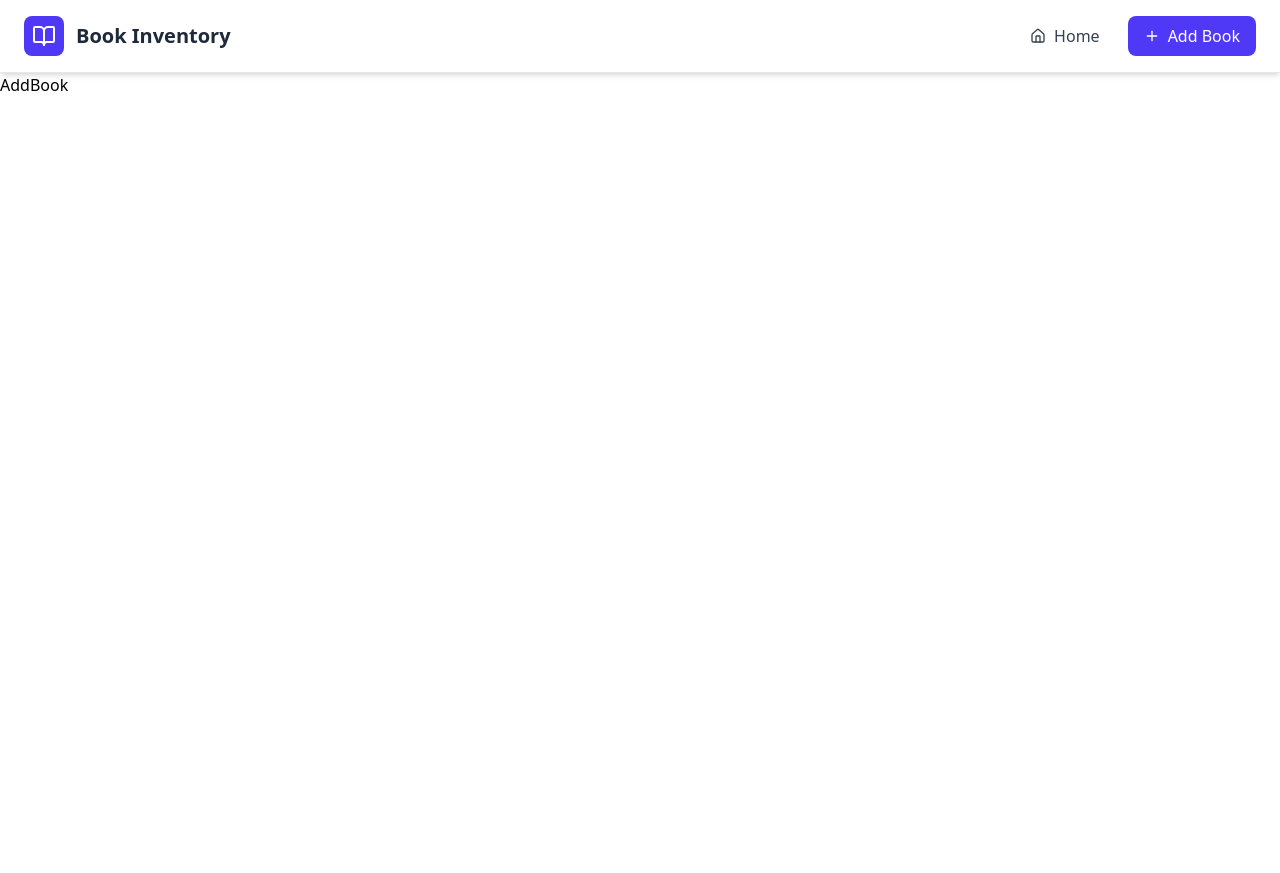
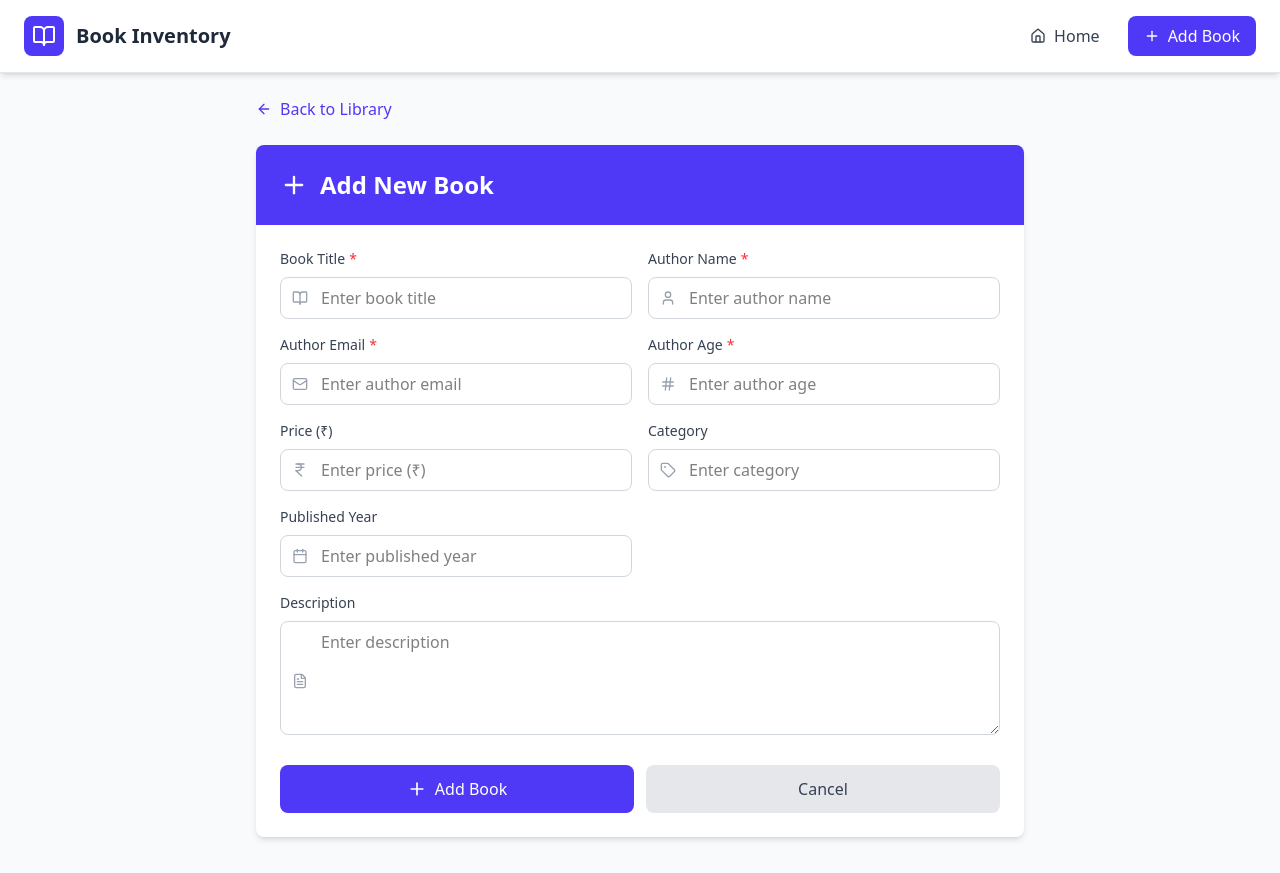
Before and after one commit to HVR2511/Book-Inventory-System, a React (Vite) app: page /addbook in a window 1280 px wide. Before the commit the page ends 800 px from the top, so only its background shows below. Built offline with nearby package versions, Linux system fonts and the light colour scheme.

Commit message:
Add book creation page with validation

```diff
--- a/src/components/AddBook.jsx
+++ b/src/components/AddBook.jsx
@@ -1,6 +1,163 @@
-const AddBook = () => {
-    return (
-        <h1>AddBook</h1>
-    )
+import { useState } from "react";
+import { useNavigate, Link } from "react-router-dom";
+import { addBook } from "../services/BookApi";
+import { ArrowLeft, BookOpen, User, Mail, Hash, FileText, Tag, Calendar, Plus, IndianRupeeIcon } from "lucide-react";
+
+export default function AddBook() {
+  const navigate = useNavigate();
+  const [form, setForm] = useState({
+    title: "",
+    author: "",
+    email: "",
+    age: "",
+    price: "",
+    category: "",
+    publishedYear: "",
+    description: ""
+  });
+
+  const [errors, setErrors] = useState({});
+  const [loading, setLoading] = useState(false);
+
+  const validate = () => {
+    const err = {};
+
+    if (!form.title.trim()) err.title = "Title is required";
+    if (!/^[A-Za-z ]+$/.test(form.author))
+      err.author = "Author must contain only letters";
+    if (!/^\S+@\S+\.\S+$/.test(form.email))
+      err.email = "Invalid email address";
+    if (!Number.isInteger(Number(form.age)) || form.age <= 0)
+      err.age = "Age must be a valid number";
+    if (form.price && isNaN(Number(form.price)))
+      err.price = "Price must be a valid number";
+    if (form.publishedYear && !Number.isInteger(Number(form.publishedYear)))
+      err.publishedYear = "Year must be a valid number";
+
+    setErrors(err);
+    return Object.keys(err).length === 0;
+  };
+
+  const submit = async (e) => {
+    e.preventDefault();
+    if (!validate()) return;
+
+    setLoading(true);
+    try {
+      await addBook(form);
+      navigate("/");
+    } catch (error) {
+      console.error("Error adding book:", error);
+      alert("Failed to add book. Please try again.");
+    } finally {
+      setLoading(false);
+    }
+  };
+
+  const fields = [
+    { name: "title", label: "Book Title", icon: BookOpen, type: "text", required: true },
+    { name: "author", label: "Author Name", icon: User, type: "text", required: true },
+    { name: "email", label: "Author Email", icon: Mail, type: "email", required: true },
+    { name: "age", label: "Author Age", icon: Hash, type: "number", required: true },
+    { name: "price", label: "Price (₹)", icon: IndianRupeeIcon, type: "number", required: false },
+    { name: "category", label: "Category", icon: Tag, type: "text", required: false },
+    { name: "publishedYear", label: "Published Year", icon: Calendar, type: "number", required: false },
+    { name: "description", label: "Description", icon: FileText, type: "textarea", required: false }
+  ];
+
+  return (
+    <div className="min-h-screen bg-gray-50 p-6">
+      <div className="max-w-3xl mx-auto">
+        {/* Back Button */}
+        <Link
+          to="/"
+          className="inline-flex items-center gap-2 text-indigo-600 hover:text-indigo-700 mb-6"
+        >
+          <ArrowLeft className="w-4 h-4" />
+          Back to Library
+        </Link>
+
+        {/* Main Card */}
+        <div className="bg-white rounded-lg shadow-md overflow-hidden">
+          {/* Header */}
+          <div className="bg-indigo-600 px-6 py-6 text-white">
+            <div className="flex items-center gap-3">
+              <Plus className="w-7 h-7" />
+              <h1 className="text-2xl font-bold">Add New Book</h1>
+            </div>
+          </div>
+
+          {/* Form Content */}
+          <form onSubmit={submit} className="p-6">
+            <div className="grid grid-cols-1 md:grid-cols-2 gap-4">
+              {fields.map((field) => (
+                <div
+                  key={field.name}
+                  className={field.type === "textarea" ? "md:col-span-2" : ""}
+                >
+                  <label className="block text-sm font-medium text-gray-700 mb-2">
+                    {field.label}
+                    {field.required && <span className="text-red-500 ml-1">*</span>}
+                  </label>
+                  <div className="relative">
+                    <div className="absolute left-3 top-1/2 -translate-y-1/2 text-gray-400">
+                      <field.icon className="w-4 h-4" />
+                    </div>
+                    {field.type === "textarea" ? (
+                      <textarea
+                        className={`w-full pl-10 pr-4 py-2 border rounded-lg focus:ring-2 focus:ring-indigo-500 focus:border-indigo-500 transition-all ${
+                          errors[field.name] ? "border-red-500" : "border-gray-300"
+                        }`}
+                        placeholder={`Enter ${field.label.toLowerCase()}`}
+                        value={form[field.name]}
+                        onChange={(e) =>
+                          setForm({ ...form, [field.name]: e.target.value })
+                        }
+                        rows="4"
+                      />
+                    ) : (
+                      <input
+                        type={field.type}
+                        className={`w-full pl-10 pr-4 py-2 border rounded-lg focus:ring-2 focus:ring-indigo-500 focus:border-indigo-500 transition-all ${
+                          errors[field.name] ? "border-red-500" : "border-gray-300"
+                        }`}
+                        placeholder={`Enter ${field.label.toLowerCase()}`}
+                        value={form[field.name]}
+                        onChange={(e) =>
+                          setForm({ ...form, [field.name]: e.target.value })
+                        }
+                      />
+                    )}
+                  </div>
+                  {errors[field.name] && (
+                    <p className="text-red-500 text-sm mt-1">{errors[field.name]}</p>
+                  )}
+                </div>
+              ))}
+            </div>
+
+            {/* Action Buttons */}
+            <div className="mt-6 flex gap-3">
+              <button
+                type="submit"
+                disabled={loading}
+                className="flex-1 bg-indigo-600 text-white px-4 py-3 rounded-lg hover:bg-indigo-700 transition-colors font-medium flex items-center justify-center gap-2 disabled:opacity-50 disabled:cursor-not-allowed"
+              >
+                <Plus className="w-5 h-5" />
+                {loading ? "Adding..." : "Add Book"}
+              </button>
+              <button
+                type="button"
+                onClick={() => navigate("/")}
+                disabled={loading}
+                className="flex-1 bg-gray-200 text-gray-700 px-4 py-3 rounded-lg hover:bg-gray-300 transition-colors font-medium disabled:opacity-50"
+              >
+                Cancel
+              </button>
+            </div>
+          </form>
+        </div>
+      </div>
+    </div>
+  );
 }
-export default AddBook;
```
